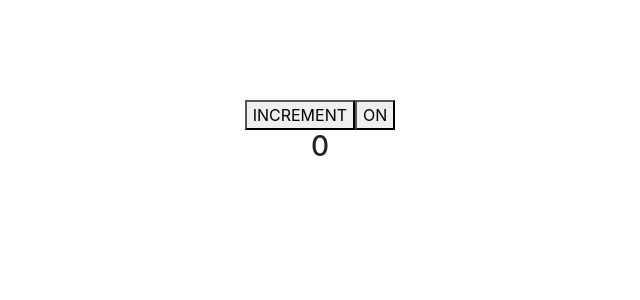
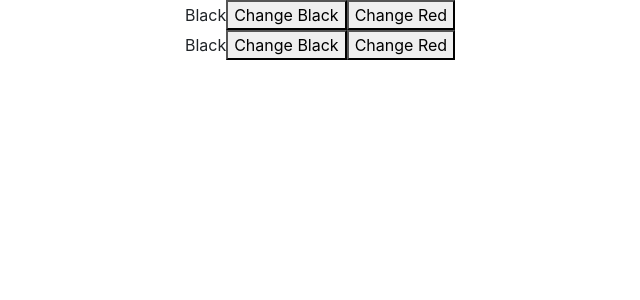
Before and after one commit to Archie110799/reactjs-tutorials, a React (Create React App) app in the folder 2-examples/: page / in a window 1280 px wide. Shown: the top 300 px of the page, without its empty margins (320-960 px from the left). Built offline with nearby package versions, Linux system fonts and the light colour scheme.

Commit message:
add state

```diff
--- a/2-examples/src/App.js
+++ b/2-examples/src/App.js
@@ -7,6 +7,8 @@ import Countdown from './Examples/LifecycleExamples/Countdown'
 import EventHandlerExamples from './Examples/EventHandlerExamples'
 import ConditionalRenderingExamples from './Examples/ConditionalRenderingExamples'
 import LifecyleHookExamples from './Examples/LifecyleHookExamples'
+import StateFunction from './Examples/State/stateFunction'
+import StateClass from './Examples/State/stateClass'
 
 function App() {
   return (
@@ -14,7 +16,9 @@ function App() {
       {/* <JSX /> */}
       {/* <ES6 /> */}
       {/* <Session02 /> */}
-      <LifecycleExample />
+      <StateFunction />
+      <StateClass />
+      {/* <LifecycleExample /> */}
       {/* <Countdown /> */}
       {/* <LifecyleHookExamples /> */}
       {/* <EventHandlerExamples /> */}
--- /dev/null
+++ b/2-examples/src/Examples/State/stateClass.js
@@ -0,0 +1,21 @@
+import React, { Component } from "react";
+
+export default class StateClass extends Component {
+  constructor(props) {
+    // Goi ham khoi tao cua tk Cha (extends Component)
+    super(props);
+    // state
+    this.state = {
+      color: "Black",
+    };
+  }
+  render() {
+    return (
+      <div>
+        {this.state.color}
+        <button onClick={() => this.setState({color : 'Black'})}>Change Black</button>
+        <button onClick={() => this.setState({color : 'Red'})}>Change Red</button>
+      </div>
+    );
+  }
+}
--- /dev/null
+++ b/2-examples/src/Examples/State/stateFunction.js
@@ -0,0 +1,16 @@
+import React, { useState } from "react";
+
+function StateFunction() {
+  // Sử dụng state
+  const [color, setColor] = useState("Black");
+
+  return (
+    <div>
+      {color}
+      <button onClick={() => setColor("Black")}>Change Black</button>
+      <button onClick={() => setColor("Red")}>Change Red</button>
+    </div>
+  );
+}
+
+export default StateFunction;
```
